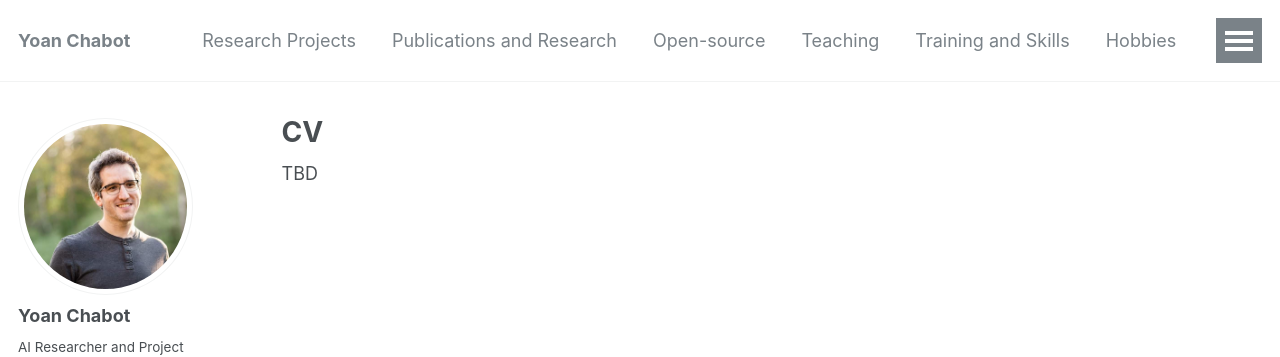
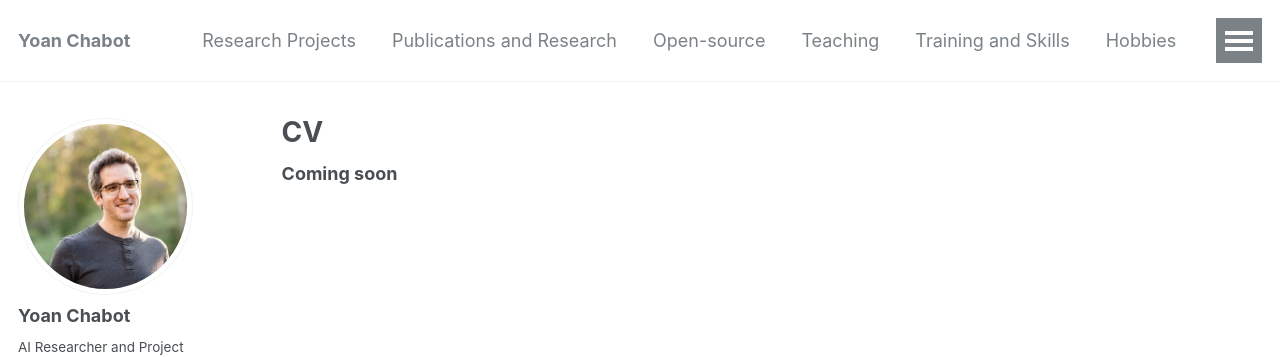
Before and after one commit to yoanchabot/yoanchabot.github.io, a Jekyll site: the page built from _pages/cv.md, in a window 1280 px wide. Shown: the top 357 px of the page. Built offline with Jekyll 4.4.1, drawn with Linux system fonts in a browser that asks for light colours; some web fonts are replaced.

Commit message:
Minor fixes

```diff
--- a/_pages/cv.md
+++ b/_pages/cv.md
@@ -4,4 +4,4 @@ title: "CV"
 author_profile: true
 ---
 
-TBD
+**Coming soon**
```
Also changed, not shown: _pages/hobbies.md (+1 -1 lines).
